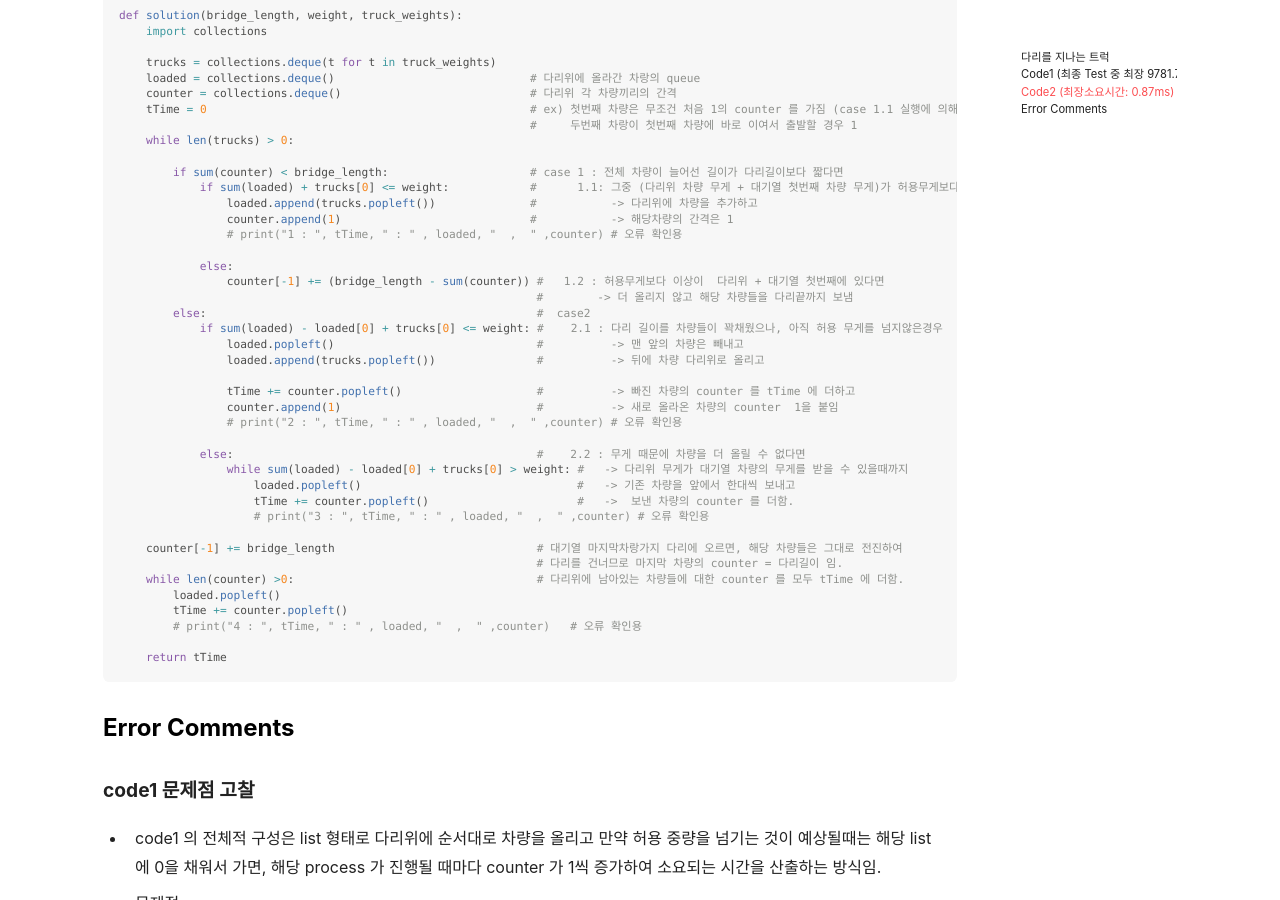
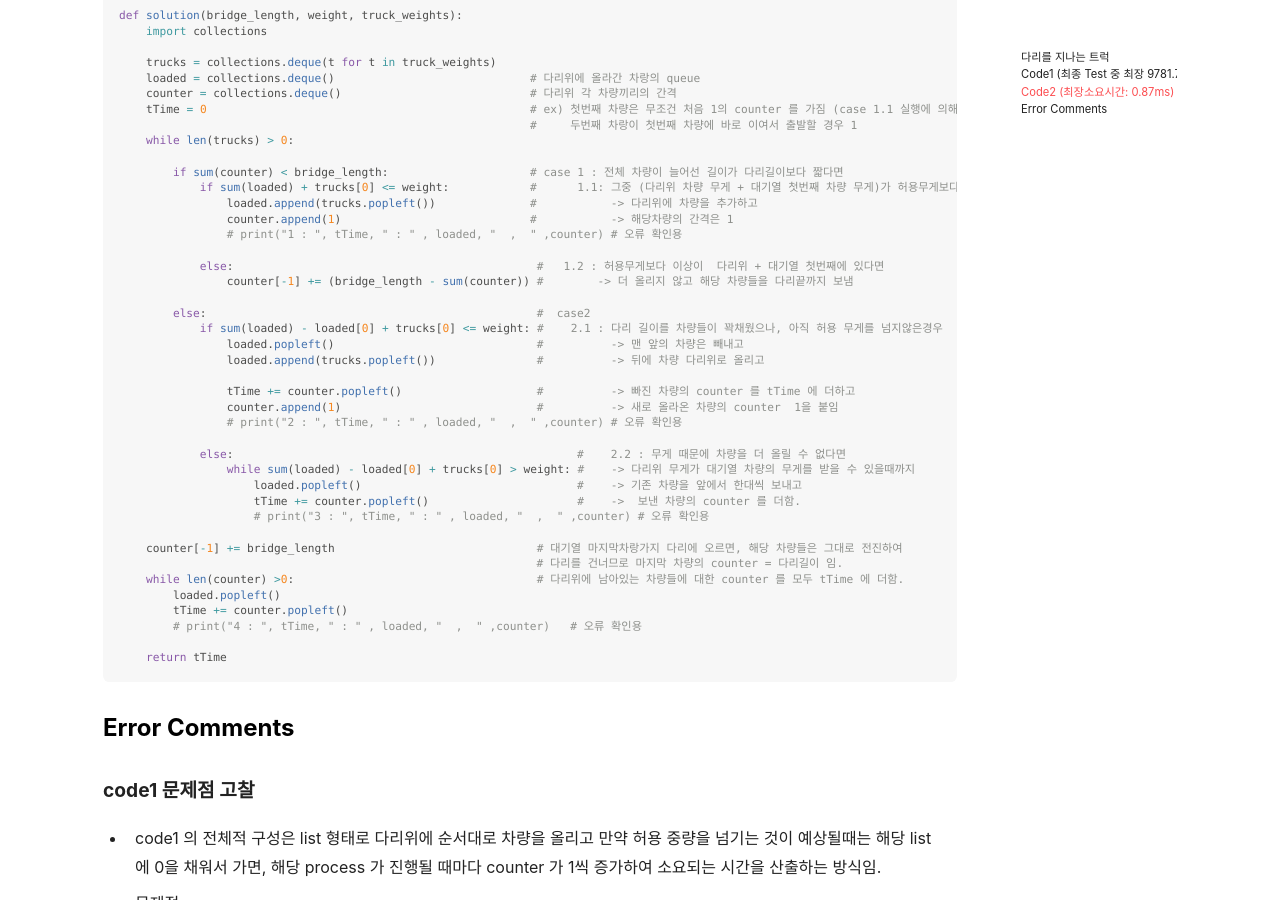
Before and after one commit to y2gon/y2gon.github.io, a Jekyll site: the page built from _posts/2021-10-02-CodingTestStackQueue3.md, in a window 1280 px wide and 900 px high, scrolled down 2209 px. Built offline with Jekyll 4.4.1, drawn with Linux system fonts in a browser that asks for light colours; nearby versions of some CDN libraries.

```diff
--- a/_posts/2021-10-02-CodingTestStackQueue3.md
+++ b/_posts/2021-10-02-CodingTestStackQueue3.md
@@ -97,9 +97,9 @@ def solution(bridge_length, weight, truck_weights):
                 counter.append(1)                            #           -> 해당차량의 간격은 1
                 # print("1 : ", tTime, " : " , loaded, "  ,  " ,counter) # 오류 확인용
 
-            else:
-                counter[-1] += (bridge_length - sum(counter)) #   1.2 : 허용무게보다 이상이  다리위 + 대기열 첫번째에 있다면
-                                                              #        -> 더 올리지 않고 해당 차량들을 다리끝까지 보냄
+            else:                                             #   1.2 : 허용무게보다 이상이  다리위 + 대기열 첫번째에 있다면
+                counter[-1] += (bridge_length - sum(counter)) #        -> 더 올리지 않고 해당 차량들을 다리끝까지 보냄
+
         else:                                                 #  case2
             if sum(loaded) - loaded[0] + trucks[0] <= weight: #    2.1 : 다리 길이를 차량들이 꽉채웠으나, 아직 허용 무게를 넘지않은경우
                 loaded.popleft()                              #          -> 맨 앞의 차량은 빼내고
@@ -109,10 +109,10 @@ def solution(bridge_length, weight, truck_weights):
                 counter.append(1)                             #          -> 새로 올라온 차량의 counter  1을 붙임
                 # print("2 : ", tTime, " : " , loaded, "  ,  " ,counter) # 오류 확인용
 
-            else:                                             #    2.2 : 무게 때문에 차량을 더 올릴 수 없다면
-                while sum(loaded) - loaded[0] + trucks[0] > weight: #   -> 다리위 무게가 대기열 차량의 무게를 받을 수 있을때까지
-                    loaded.popleft()                                #   -> 기존 차량을 앞에서 한대씩 보내고
-                    tTime += counter.popleft()                      #   ->  보낸 차량의 counter 를 더함.
+            else:                                                   #    2.2 : 무게 때문에 차량을 더 올릴 수 없다면
+                while sum(loaded) - loaded[0] + trucks[0] > weight: #    -> 다리위 무게가 대기열 차량의 무게를 받을 수 있을때까지
+                    loaded.popleft()                                #    -> 기존 차량을 앞에서 한대씩 보내고
+                    tTime += counter.popleft()                      #    ->  보낸 차량의 counter 를 더함.
                     # print("3 : ", tTime, " : " , loaded, "  ,  " ,counter) # 오류 확인용
 
     counter[-1] += bridge_length                              # 대기열 마지막차랑가지 다리에 오르면, 해당 차량들은 그대로 전진하여
@@ -132,28 +132,12 @@ def solution(bridge_length, weight, truck_weights):
 
   * 문제점
     1. 뒤에 0을 채워야 하는 경우에 대해 남은 다리 길이 만큼 while 문을 통해 0을 채워나가야 함.
-
-
       - 따라서 다리 길이가 길 경우, 이를 처리하는 시간이 매우 길어지게 됨.
-
-
     2. 시간을 줄이고자 다양한 경우에 대해 시간 단축을 시킬 수 있는 code 를 추가해봄.
-
-
       - ex) 매우 무거운 차량이 올라온 경우, 그 뒤에는 바로 다른 차량이 따라올 수 없고, 그대로 다리 끝까지 가야 하므로, 한번에 다리끝까지 갈 수 있도록 다수의 0 을 뒤에 채우고, 해당 숫자만큼 counter 를 더함.
         -> 해당 code 를 추가할 경우, 시간은 크게 단축 시킬수 있었으나, 일부의 경우에 대해 error 가 발생 (해당 배열에 0 과 차량 중량값이 복잡하게 섞여있는 경우, 전체 배열을 한번에 처리했을 경우 문제가 발생)
-
-
       - 전체적으로  예외 사항 발생에 대한 추가 code, 추가 code 에 의한 error 발생을 없애고자 조건문이 추가되어 점점 code 는 복잡해지고, 세분화된 조건에 대한 추가 error 가 발생하게 됨.
-
-
     3. 해당 code 의 수정을 포기하고, 새로운 방법을 고안하여 문제 해결
-
-
       - 전체 다리길이 만큼의 배열에 차량을 추가하고 빈공간을 0 을 추가하는 기존의 방식으로는 시간을 단축 시키기 어려울 것으로 판단
-
-
       - 다리위 차량의 queue 와  해당 차량이 다리를 건너는데 소요되는 시간을 측정하는 counter queue 를 각가 만들고, 각각의 조건에서 해당 값들을 조절함. (세부 사항은 code 내 주석 참조. )
-
-
     4. 결과적으로 code processing 시간은  1/10000 이하로 단축되었으며 (9781.72ms -> 0.87 ms), 예외 사항 발생에 대한 고려가 추가되지 않아, code 의 가독성도 높아짐.
```
